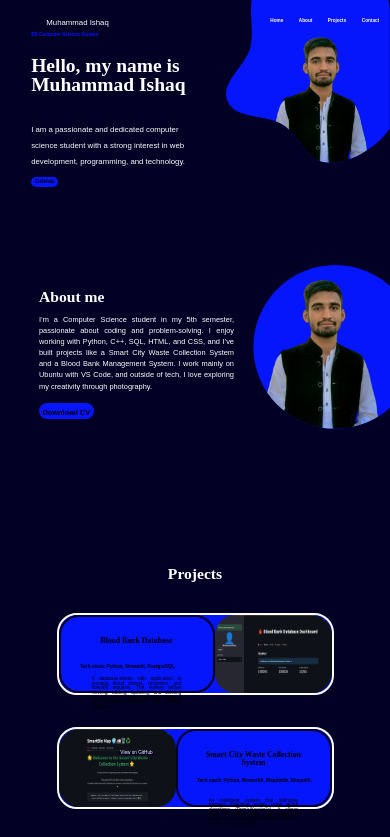
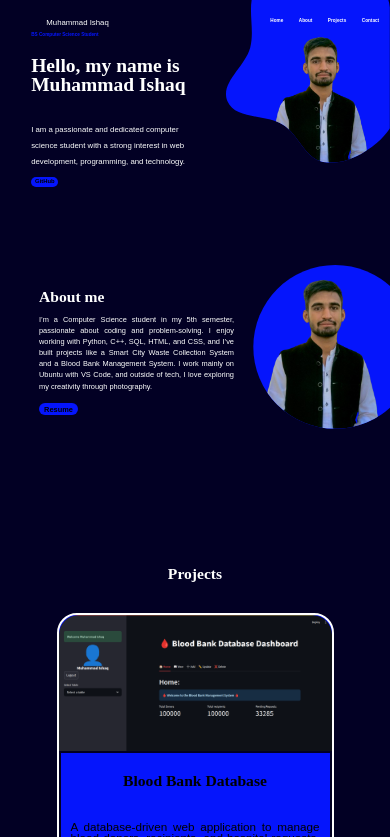
Before and after one commit to ishaq183/Portfolio, a plain HTML site: page index.html in a window 390 px wide. Shown: the top 837 px of the page. Drawn offline with Linux system fonts and the light colour scheme.

Commit message:
updating the code

```diff
--- a/CSS/style.css
+++ b/CSS/style.css
@@ -4,6 +4,10 @@ body {
     margin: 0;
     padding: 0;
     background: #020024;
+}
+
+html{
+    scroll-behavior: smooth;
 }
 
 #hero {
@@ -169,13 +173,14 @@ nav li a:hover {
 
 .about-text a {
     text-decoration: none;
-    display: inline-block;
+    display: flex;
     position: absolute;
     top: 115%;
-    width: 14vw;
+    width: 10vw;
     height: 3vw;
+    align-items: center;
+    justify-content: center;
     text-align: center;
-    padding-top: .9vw;
     border-radius: 15px;
     font-weight: bold;
     color: black;
@@ -250,13 +255,13 @@ nav li a:hover {
     left: 5vw
 }
 
-#projects div span a {
+#projects div .text a{
     margin: 8% auto;
     color: white;
     text-decoration: none;
     background: #020024;
-    width: 9vw;
-    height: 3vw;
+    width: 10vw;
+    line-height: 3vw;
     font-size: 1.2vw;
     display: flex;
     justify-content: center;
@@ -285,6 +290,65 @@ nav li a:hover {
     flex-direction: row-reverse;
 }
 
+@media (max-width: 900px) {
+    #projects div {
+        flex-direction: column;
+        height: auto;
+    }
+
+    #projects div img {
+        width: 100%;
+        height: auto;
+        border-radius: 20px 20px 0 0;
+    }
+
+    #projects div span {
+        position: static;
+        border-radius: 0 0 20px 20px;
+        border: #020024 2px solid;
+        font-size: 3vw;
+        padding: 20px 10px;
+    }
+
+    #projects span p {
+        width: 100%;
+        text-align: justify;
+        align-self: center;
+    }
+
+    #projects span .tech {
+        position: static;
+        font-weight: 700;
+        margin-top: 10px;
+    }
+
+    #projects div h1 {
+        font-size: 4vw;
+    }
+
+    #projects div .text a {
+        font-size: 3vw;
+        width: 40vw;
+        height: 6vw;
+        line-height: 6vw;
+    }
+
+}
+
+@media (min-width:900px) and (max-width:1400px) {
+    #projects div span {
+        position: relative;
+        display: flex;
+        flex-direction: column;
+        gap: 1rem;
+        top: auto;
+        border-radius: 20px;
+        border: #020024 2px solid;
+        font-size: 1.2vw;
+        padding: 20px 20px;
+}
+}
+
 footer {
     position: relative;
     margin-top: 500px;
--- a/index.html
+++ b/index.html
@@ -71,8 +71,7 @@
                         outside of tech, I love exploring my creativity through
                         photography.</p>
                     <a
-                        href="https://drive.google.com/file/d/1pjx6VwuHUsudK3HzxL98qqW0x0PW7QDo/view">Download
-                        CV</a>
+                        href="https://drive.google.com/file/d/1pjx6VwuHUsudK3HzxL98qqW0x0PW7QDo/view">Resume</a>
                 </div>
                 <svg viewBox="0 0 200 300" xmlns="http://www.w3.org/2000/svg"
                     class="circle-svg">
```
